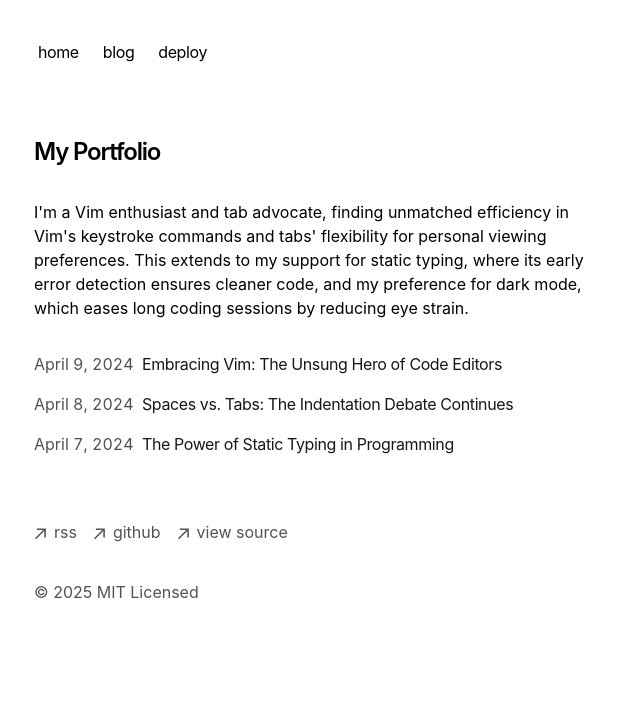
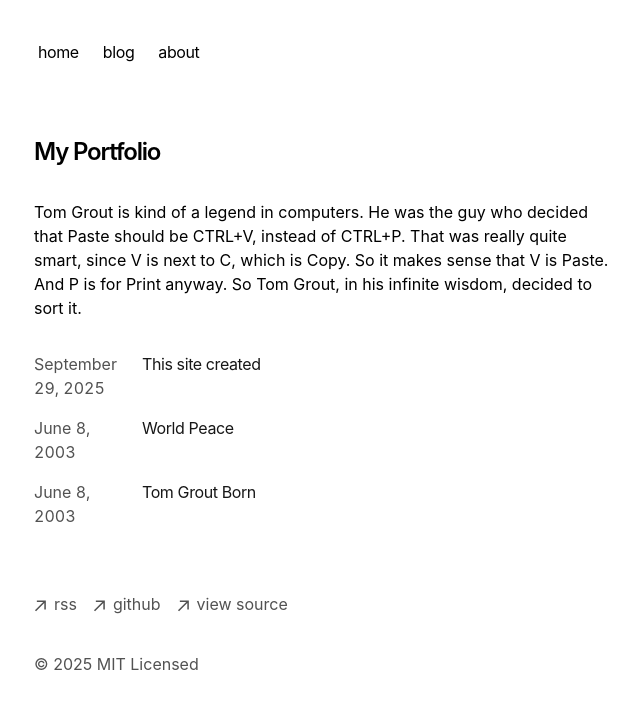
Before and after one commit to TomGrout/Portfolio, a Next.js app: page / in a window 1280 px wide. Shown: the top 708 px of the page, without its empty margins (318-958 px from the left). Built offline with nearby package versions, Linux system fonts and the light colour scheme.

Commit message:
update paragraphs

```diff
--- a/app/blog/posts/spaces-vs-tabs.mdx
+++ b/app/blog/posts/spaces-vs-tabs.mdx
@@ -1,7 +1,7 @@
 ---
-title: 'Spaces vs. Tabs: The Indentation Debate Continues'
-publishedAt: '2024-04-08'
-summary: 'Explore the enduring debate between using spaces and tabs for code indentation, and why this choice matters more than you might think.'
+title: 'World Peace'
+publishedAt: '2003-06-08'
+summary: '(about half an hour later) brief World Peace'
 ---
 
 The debate between using spaces and tabs for indentation in coding may seem trivial to the uninitiated, but it is a topic that continues to inspire passionate discussions among developers. This seemingly minor choice can affect code readability, maintenance, and even team dynamics.
--- a/app/blog/posts/static-typing.mdx
+++ b/app/blog/posts/static-typing.mdx
@@ -1,7 +1,7 @@
 ---
-title: 'The Power of Static Typing in Programming'
-publishedAt: '2024-04-07'
-summary: 'In the ever-evolving landscape of software development, the debate between dynamic and static typing continues to be a hot topic.'
+title: 'This site created'
+publishedAt: '2025-09-29'
+summary: 'This site created. Wow.'
 ---
 
 In the ever-evolving landscape of software development, the debate between dynamic and static typing continues to be a hot topic. While dynamic typing offers flexibility and rapid development, static typing brings its own set of powerful advantages that can significantly improve the quality and maintainability of code. In this post, we'll explore why static typing is crucial for developers, accompanied by practical examples through markdown code snippets.
--- a/app/blog/posts/vim.mdx
+++ b/app/blog/posts/vim.mdx
@@ -1,7 +1,7 @@
 ---
-title: 'Embracing Vim: The Unsung Hero of Code Editors'
-publishedAt: '2024-04-09'
-summary: 'Discover why Vim, with its steep learning curve, remains a beloved tool among developers for editing code efficiently and effectively.'
+title: 'Tom Grout Born'
+publishedAt: '2003-06-08'
+summary: 'Tom Grout Born'
 ---
 
 In the world of software development, where the latest and greatest tools frequently capture the spotlight, Vim stands out as a timeless classic. Despite its age and initial complexity, Vim has managed to retain a devoted following of developers who swear by its efficiency, versatility, and power.
--- a/app/components/footer.tsx
+++ b/app/components/footer.tsx
@@ -35,7 +35,7 @@ export default function Footer() {
             className="flex items-center transition-all hover:text-neutral-800 dark:hover:text-neutral-100"
             rel="noopener noreferrer"
             target="_blank"
-            href="https://github.com/vercel/next.js"
+            href="https://github.com/TomGrout"
           >
             <ArrowIcon />
             <p className="ml-2 h-7">github</p>
@@ -46,7 +46,7 @@ export default function Footer() {
             className="flex items-center transition-all hover:text-neutral-800 dark:hover:text-neutral-100"
             rel="noopener noreferrer"
             target="_blank"
-            href="https://vercel.com/templates/next.js/portfolio-starter-kit"
+            href="https://vercel.com/TomGrout/Portfolio"
           >
             <ArrowIcon />
             <p className="ml-2 h-7">view source</p>
--- a/app/components/nav.tsx
+++ b/app/components/nav.tsx
@@ -7,8 +7,8 @@ const navItems = {
   '/blog': {
     name: 'blog',
   },
-  'https://vercel.com/templates/next.js/portfolio-starter-kit': {
-    name: 'deploy',
+  '/about': {
+    name: 'about',
   },
 }
 
--- a/app/layout.tsx
+++ b/app/layout.tsx
@@ -11,7 +11,7 @@ import { baseUrl } from './sitemap'
 export const metadata: Metadata = {
   metadataBase: new URL(baseUrl),
   title: {
-    default: 'Next.js Portfolio Starter',
+    default: 'Tom Grout Portfolio',
     template: '%s | Next.js Portfolio Starter',
   },
   description: 'This is my portfolio.',
@@ -20,7 +20,7 @@ export const metadata: Metadata = {
     description: 'This is my portfolio.',
     url: baseUrl,
     siteName: 'My Portfolio',
-    locale: 'en_US',
+    locale: 'en_UK',
     type: 'website',
   },
   robots: {
--- a/app/og/route.tsx
+++ b/app/og/route.tsx
@@ -2,7 +2,7 @@ import { ImageResponse } from 'next/og'
 
 export function GET(request: Request) {
   let url = new URL(request.url)
-  let title = url.searchParams.get('title') || 'Next.js Portfolio Starter'
+  let title = url.searchParams.get('title') || 'Tom Grouts Next.js Portfolio'
 
   return new ImageResponse(
     (
--- a/app/page.tsx
+++ b/app/page.tsx
@@ -7,11 +7,9 @@ export default function Page() {
         My Portfolio
       </h1>
       <p className="mb-4">
-        {`I'm a Vim enthusiast and tab advocate, finding unmatched efficiency in
-        Vim's keystroke commands and tabs' flexibility for personal viewing
-        preferences. This extends to my support for static typing, where its
-        early error detection ensures cleaner code, and my preference for dark
-        mode, which eases long coding sessions by reducing eye strain.`}
+        {`Tom Grout is kind of a legend in computers. He was the guy who decided that Paste should be CTRL+V, instead of CTRL+P.
+        That was really quite smart, since V is next to C, which is Copy. So it makes sense that V is Paste.
+        And P is for Print anyway. So Tom Grout, in his infinite wisdom, decided to sort it.`}
       </p>
       <div className="my-8">
         <BlogPosts />
```
